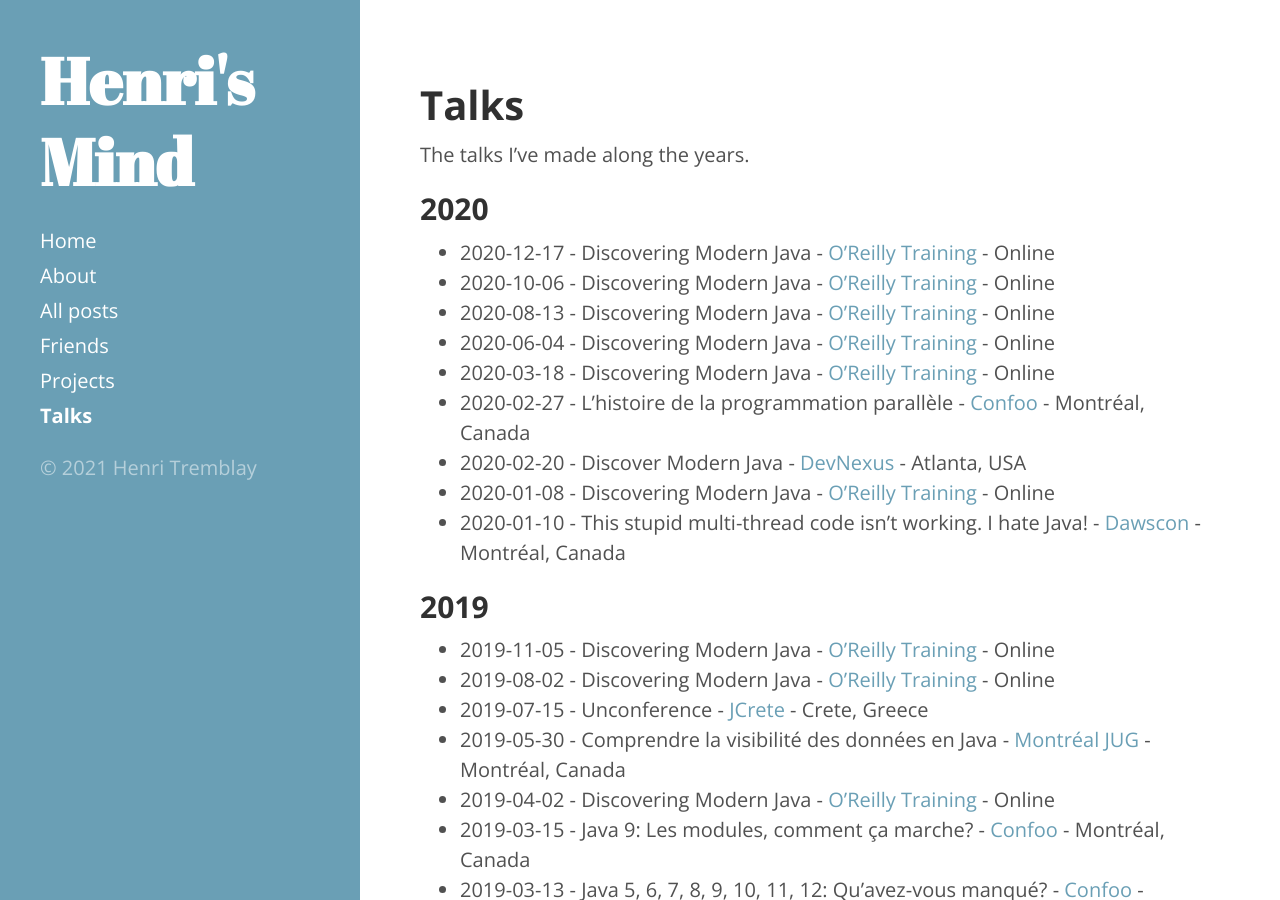
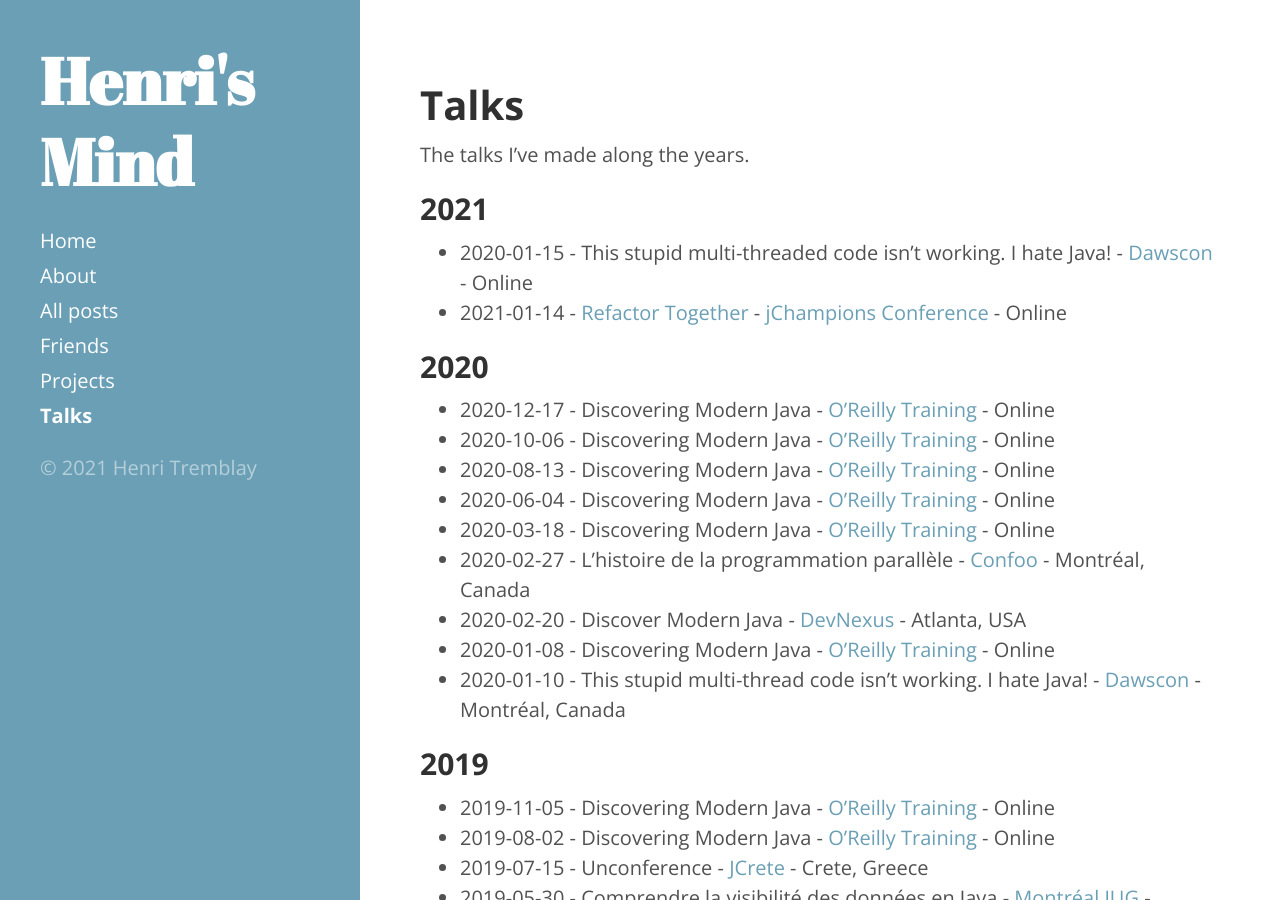
Before and after one commit to henri-tremblay/henri.github.io, a Jekyll site: the page built from talks.md, in a window 1280 px wide and 900 px high. Built offline with Jekyll 4.4.1, drawn with Linux system fonts in a browser that asks for light colours.

Commit message:
First 2021 talks

```diff
--- a/talks.md
+++ b/talks.md
@@ -4,6 +4,11 @@ title: Talks
 ---
 
 The talks I've made along the years.
+
+## 2021
+
+* 2020-01-15 - This stupid multi-threaded code isn’t working. I hate Java! - [Dawscon](https://www.dawsoncollege.qc.ca/dawscon/) - Online
+* 2021-01-14 - [Refactor Together](https://youtu.be/hTnrEepswjc) - [jChampions Conference](https://jchampionsconf.com/) - Online
 
 ## 2020
 
```
